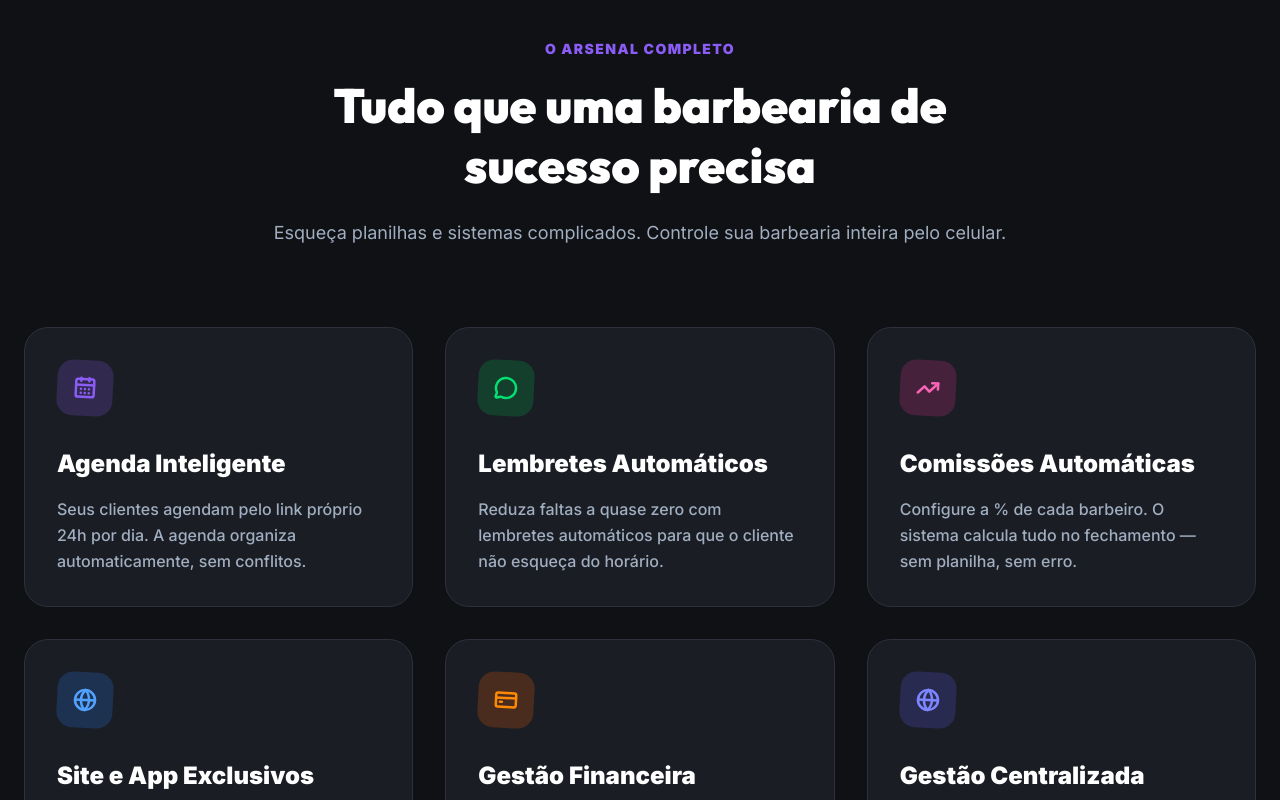
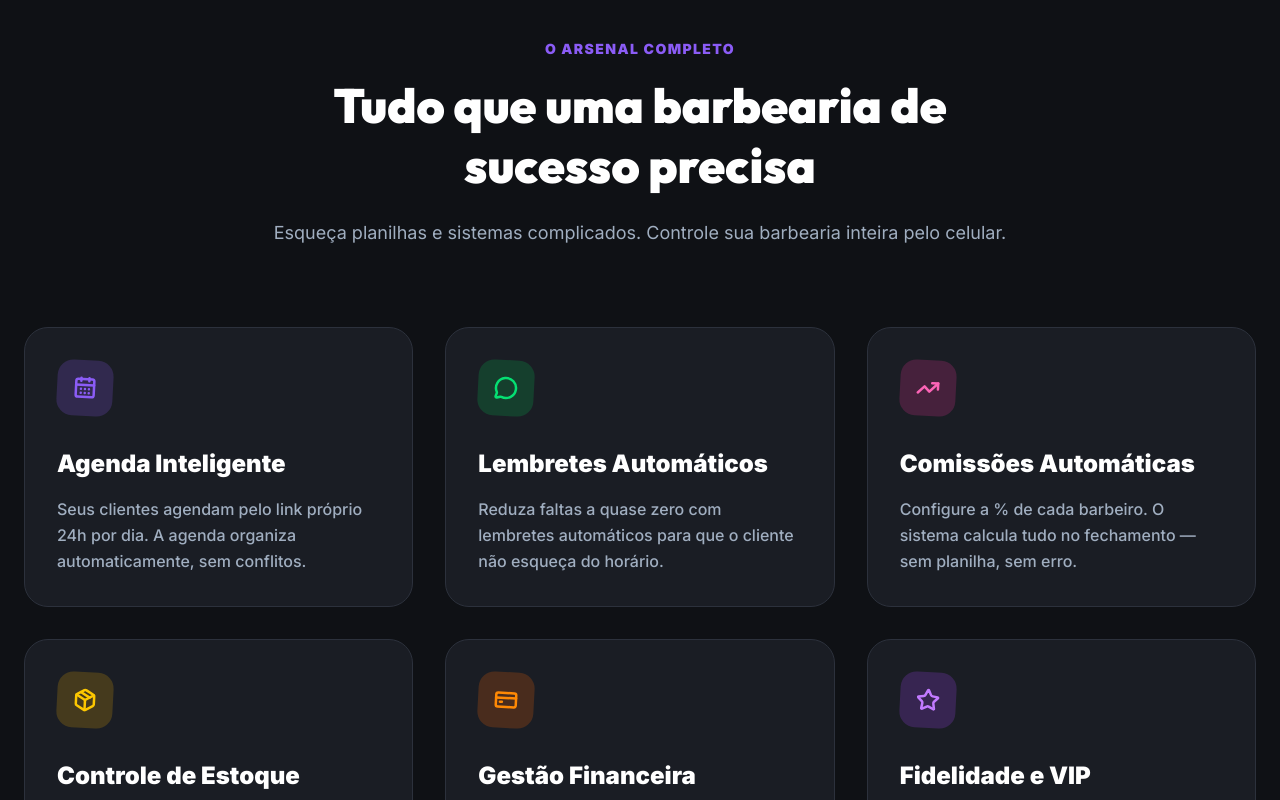
Before and after one commit to wellingtonLeite/saas-barbearia, a Next.js app: page / in a window 1280 px wide. Shown: the part 2000-2800 px from the top of the page. Built offline with nearby package versions, Linux system fonts and the light colour scheme.

Commit message:
feat: add newly developed features to the landing page

```diff
--- a/src/app/page.tsx
+++ b/src/app/page.tsx
@@ -12,7 +12,10 @@ import {
   Smartphone,
   Star,
   Menu,
-  X
+  X,
+  Package,
+  Users,
+  Store
 } from "lucide-react";
 
 export default function Home() {
@@ -227,9 +230,12 @@ export default function Home() {
               { icon: CalendarDays, color: "bg-primary/20 text-primary", title: "Agenda Inteligente", desc: "Seus clientes agendam pelo link próprio 24h por dia. A agenda organiza automaticamente, sem conflitos." },
               { icon: MessageCircle, color: "bg-green-500/20 text-green-400", title: "Lembretes Automáticos", desc: "Reduza faltas a quase zero com lembretes automáticos para que o cliente não esqueça do horário." },
               { icon: TrendingUp, color: "bg-pink-500/20 text-pink-400", title: "Comissões Automáticas", desc: "Configure a % de cada barbeiro. O sistema calcula tudo no fechamento — sem planilha, sem erro." },
-              { icon: Globe, color: "bg-blue-500/20 text-blue-400", title: "Site e App Exclusivos", desc: "Sua barbearia ganha um site moderno. O cliente pode instalar como App direto no celular." },
-              { icon: CreditCard, color: "bg-orange-500/20 text-orange-400", title: "Gestão Financeira", desc: "Controle total de contas a pagar, contas a receber e histórico detalhado do seu fluxo de caixa." },
-              { icon: Globe, color: "bg-indigo-500/20 text-indigo-400", title: "Gestão Centralizada", desc: "Acompanhe de perto o desempenho da sua barbearia com relatórios completos na palma da mão." },
+              { icon: Package, color: "bg-yellow-500/20 text-yellow-400", title: "Controle de Estoque", desc: "Cadastre produtos, controle vendas e acompanhe entradas e saídas para não perder lucro com produtos faltantes." },
+              { icon: CreditCard, color: "bg-orange-500/20 text-orange-400", title: "Gestão Financeira", desc: "Controle total de contas a pagar, receber, DRE e histórico detalhado do seu fluxo de caixa." },
+              { icon: Star, color: "bg-purple-500/20 text-purple-400", title: "Fidelidade e VIP", desc: "Programa de pontos inteligente: o cliente volta mais vezes para ganhar recompensas. Aumente sua retenção." },
+              { icon: Users, color: "bg-blue-500/20 text-blue-400", title: "Comandas e PDV", desc: "Gestão completa do fluxo de caixa diário. Junte serviços e produtos em uma única comanda antes de fechar a conta." },
+              { icon: Store, color: "bg-indigo-500/20 text-indigo-400", title: "Gestão Multi-unidades", desc: "Tem mais de uma loja? Acompanhe tudo em um único painel e gerencie várias unidades com o plano Rede." },
+              { icon: Globe, color: "bg-cyan-500/20 text-cyan-400", title: "Site e App Exclusivos", desc: "Sua barbearia ganha um site moderno. O cliente pode instalar como App direto no celular." },
             ].map(({ icon: Icon, color, title, desc }) => (
               <div key={title} className="p-6 sm:p-8 rounded-2xl sm:rounded-3xl bg-surface border border-secondary hover:border-primary transition-colors group active:scale-95 cursor-pointer">
                 <div className={`w-12 h-12 sm:w-14 sm:h-14 rounded-xl sm:rounded-2xl ${color} flex items-center justify-center mb-5 sm:mb-8 rotate-3 group-hover:rotate-0 transition-transform`}>
```
